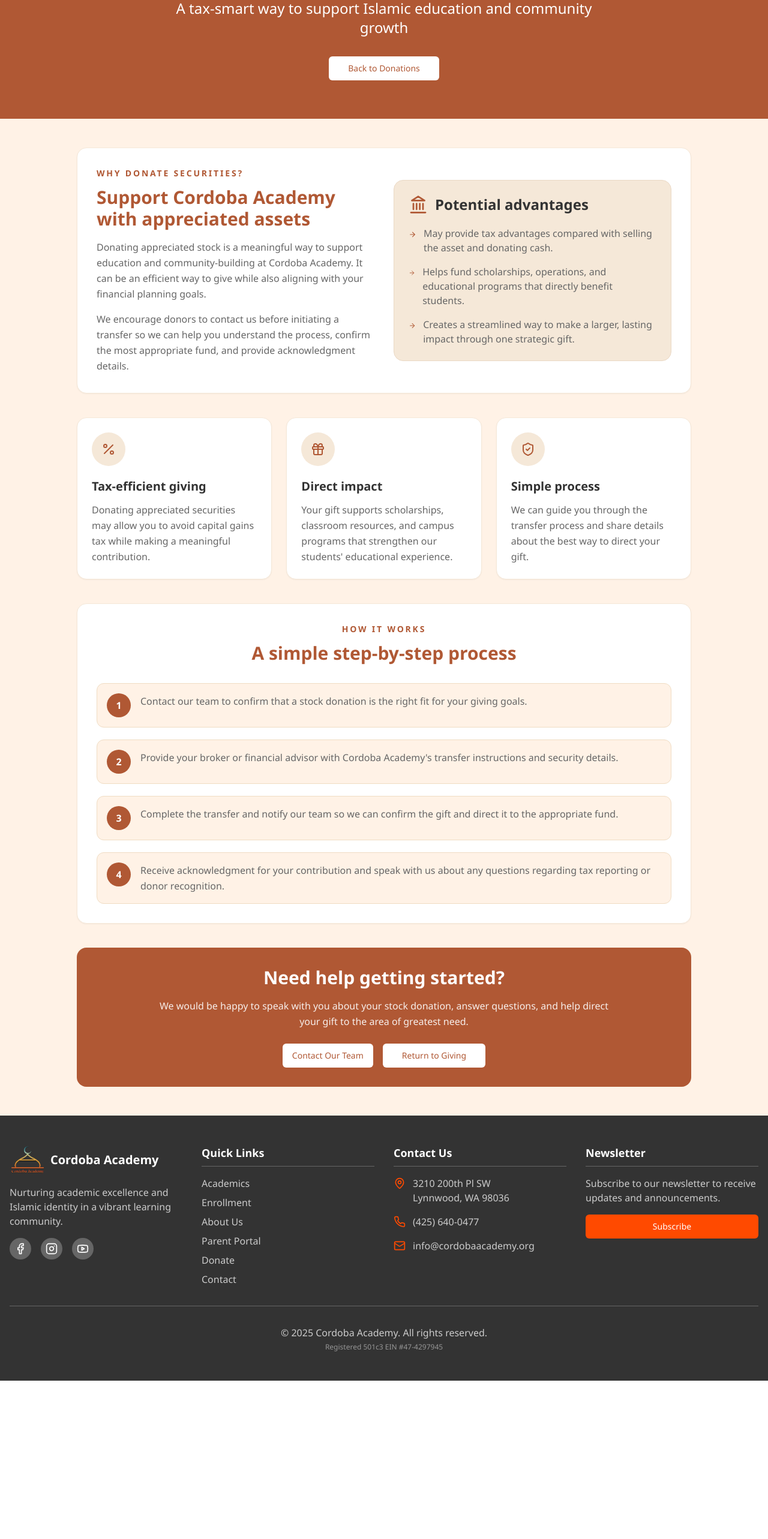
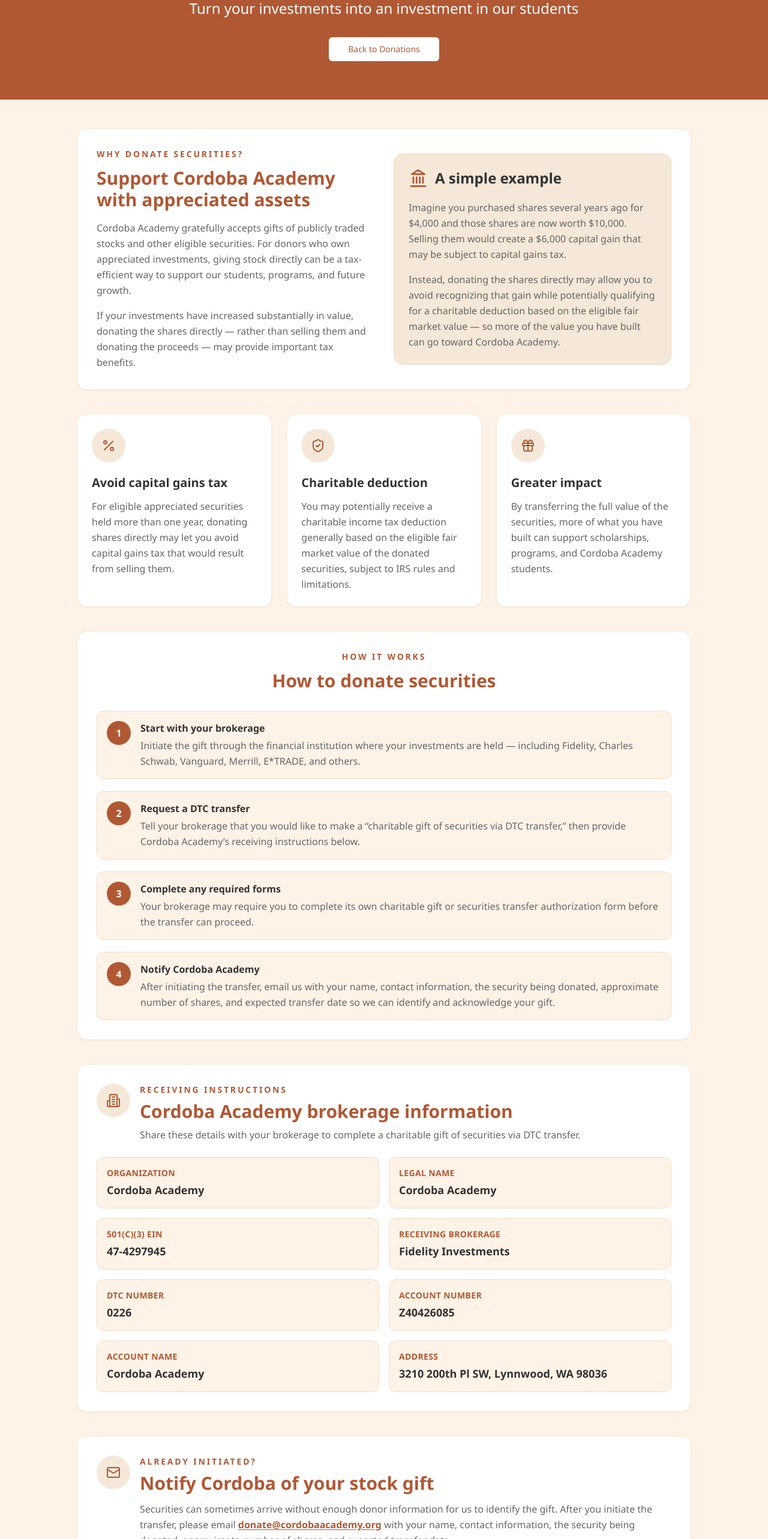
Before and after one commit to ca-seattle/cordoba-website, a Next.js app: page /donate/stock-gifts in a window 1280 px wide. Shown: the part 234-2800 px from the top of the page at 60% size. Before the commit the page ends 2536 px from the top, so only its background shows below. Built offline with nearby package versions, Linux system fonts and the light colour scheme.

Commit message:
Add stock donation brokerage details and unify Ways to Give styling.
Co-authored-by: Cursor <cursoragent@cursor.com>

```diff
--- a/app/donate/stock-gifts/page.tsx
+++ b/app/donate/stock-gifts/page.tsx
@@ -1,41 +1,79 @@
 import type { Metadata } from 'next';
 import Link from 'next/link';
 import { Button } from '@/components/ui/button';
-import { ArrowRight, Gift, Landmark, Percent, ShieldCheck } from 'lucide-react';
+import {
+  ArrowRight,
+  Building2,
+  Gift,
+  Landmark,
+  Mail,
+  Percent,
+  ShieldCheck,
+} from 'lucide-react';
 import PageHero from '@/components/page-hero';
 
 export const metadata: Metadata = {
   title: 'Stock Donations',
   description:
-    'Learn how donating appreciated stock can support Cordoba Academy while creating tax-efficient giving opportunities.',
+    'Donate appreciated stock to Cordoba Academy. View brokerage transfer instructions, DTC details, and tax-efficient giving guidance.',
 };
 
 const benefits = [
   {
-    title: 'Tax-efficient giving',
+    title: 'Avoid capital gains tax',
     description:
-      'Donating appreciated securities may allow you to avoid capital gains tax while making a meaningful contribution.',
+      'For eligible appreciated securities held more than one year, donating shares directly may let you avoid capital gains tax that would result from selling them.',
     icon: Percent,
   },
   {
-    title: 'Direct impact',
+    title: 'Charitable deduction',
     description:
-      "Your gift supports scholarships, classroom resources, and campus programs that strengthen our students' educational experience.",
+      'You may potentially receive a charitable income tax deduction generally based on the eligible fair market value of the donated securities, subject to IRS rules and limitations.',
+    icon: ShieldCheck,
+  },
+  {
+    title: 'Greater impact',
+    description:
+      'By transferring the full value of the securities, more of what you have built can support scholarships, programs, and Cordoba Academy students.',
     icon: Gift,
   },
+];
+
+const brokerageDetails = [
+  { label: 'Organization', value: 'Cordoba Academy' },
+  { label: 'Legal Name', value: 'Cordoba Academy' },
+  { label: '501(c)(3) EIN', value: '47-4297945' },
+  { label: 'Receiving Brokerage', value: 'Fidelity Investments' },
+  { label: 'DTC Number', value: '0226' },
+  { label: 'Account Number', value: 'Z40426085' },
+  { label: 'Account Name', value: 'Cordoba Academy' },
   {
-    title: 'Simple process',
-    description:
-      'We can guide you through the transfer process and share details about the best way to direct your gift.',
-    icon: ShieldCheck,
+    label: 'Address',
+    value: '3210 200th Pl SW, Lynnwood, WA 98036',
   },
 ];
 
 const steps = [
-  'Contact our team to confirm that a stock donation is the right fit for your giving goals.',
-  "Provide your broker or financial advisor with Cordoba Academy's transfer instructions and security details.",
-  'Complete the transfer and notify our team so we can confirm the gift and direct it to the appropriate fund.',
-  'Receive acknowledgment for your contribution and speak with us about any questions regarding tax reporting or donor recognition.',
+  {
+    title: 'Start with your brokerage',
+    description:
+      'Initiate the gift through the financial institution where your investments are held — including Fidelity, Charles Schwab, Vanguard, Merrill, E*TRADE, and others.',
+  },
+  {
+    title: 'Request a DTC transfer',
+    description:
+      'Tell your brokerage that you would like to make a “charitable gift of securities via DTC transfer,” then provide Cordoba Academy’s receiving instructions below.',
+  },
+  {
+    title: 'Complete any required forms',
+    description:
+      'Your brokerage may require you to complete its own charitable gift or securities transfer authorization form before the transfer can proceed.',
+  },
+  {
+    title: 'Notify Cordoba Academy',
+    description:
+      'After initiating the transfer, email us with your name, contact information, the security being donated, approximate number of shares, and expected transfer date so we can identify and acknowledge your gift.',
+  },
 ];
 
 export default function StockGiftsPage() {
@@ -43,7 +81,7 @@ export default function StockGiftsPage() {
     <div className="bg-brand-secondary">
       <PageHero
         title="Donate with Stocks"
-        subtitle="A tax-smart way to support Islamic education and community growth"
+        subtitle="Turn your investments into an investment in our students"
       >
         <div className="mt-8 flex justify-center">
           <Link href="/donate">
@@ -66,15 +104,16 @@ export default function StockGiftsPage() {
                   Support Cordoba Academy with appreciated assets
                 </h2>
                 <p className="text-brand-text-muted leading-relaxed mb-4">
-                  Donating appreciated stock is a meaningful way to support
-                  education and community-building at Cordoba Academy. It can be
-                  an efficient way to give while also aligning with your
-                  financial planning goals.
+                  Cordoba Academy gratefully accepts gifts of publicly traded
+                  stocks and other eligible securities. For donors who own
+                  appreciated investments, giving stock directly can be a
+                  tax-efficient way to support our students, programs, and
+                  future growth.
                 </p>
                 <p className="text-brand-text-muted leading-relaxed">
-                  We encourage donors to contact us before initiating a transfer
-                  so we can help you understand the process, confirm the most
-                  appropriate fund, and provide acknowledgment details.
+                  If your investments have increased substantially in value,
+                  donating the shares directly — rather than selling them and
+                  donating the proceeds — may provide important tax benefits.
                 </p>
               </div>
 
@@ -82,32 +121,22 @@ export default function StockGiftsPage() {
                 <div className="flex items-center gap-3 mb-5">
                   <Landmark className="h-8 w-8 text-brand-primary" />
                   <h3 className="text-2xl font-bold text-brand-text-dark">
-                    Potential advantages
+                    A simple example
                   </h3>
                 </div>
-                <ul className="space-y-4 text-brand-text-muted">
-                  <li className="flex gap-3 items-start">
-                    <ArrowRight className="h-5 w-5 text-brand-primary mt-1" />
-                    <span>
-                      May provide tax advantages compared with selling the asset
-                      and donating cash.
-                    </span>
-                  </li>
-                  <li className="flex gap-3 items-start">
-                    <ArrowRight className="h-5 w-5 text-brand-primary mt-1" />
-                    <span>
-                      Helps fund scholarships, operations, and educational
-                      programs that directly benefit students.
-                    </span>
-                  </li>
-                  <li className="flex gap-3 items-start">
-                    <ArrowRight className="h-5 w-5 text-brand-primary mt-1" />
-                    <span>
-                      Creates a streamlined way to make a larger, lasting impact
-                      through one strategic gift.
-                    </span>
-                  </li>
-                </ul>
+                <p className="text-brand-text-muted leading-relaxed mb-4">
+                  Imagine you purchased shares several years ago for $4,000 and
+                  those shares are now worth $10,000. Selling them would create
+                  a $6,000 capital gain that may be subject to capital gains
+                  tax.
+                </p>
+                <p className="text-brand-text-muted leading-relaxed">
+                  Instead, donating the shares directly may allow you to avoid
+                  recognizing that gain while potentially qualifying for a
+                  charitable deduction based on the eligible fair market value —
+                  so more of the value you have built can go toward Cordoba
+                  Academy.
+                </p>
               </div>
             </div>
           </section>
@@ -137,36 +166,126 @@ export default function StockGiftsPage() {
                 How it works
               </p>
               <h2 className="text-3xl font-bold text-brand-primary">
-                A simple step-by-step process
+                How to donate securities
               </h2>
             </div>
 
             <div className="space-y-5">
               {steps.map((step, index) => (
                 <div
-                  key={step}
+                  key={step.title}
                   className="flex gap-4 items-start rounded-xl bg-brand-secondary border border-[#f0dcc3] p-4"
                 >
                   <div className="flex-shrink-0 flex items-center justify-center w-10 h-10 rounded-full bg-brand-primary text-white font-bold">
                     {index + 1}
                   </div>
-                  <p className="text-brand-text-muted leading-relaxed">
-                    {step}
-                  </p>
+                  <div>
+                    <h3 className="font-bold text-brand-text-dark mb-1">
+                      {step.title}
+                    </h3>
+                    <p className="text-brand-text-muted leading-relaxed">
+                      {step.description}
+                    </p>
+                  </div>
                 </div>
               ))}
             </div>
           </section>
 
+          <section className="bg-white rounded-2xl p-6 md:p-8 border border-brand-accent shadow-sm">
+            <div className="flex items-start gap-4 mb-6">
+              <div className="bg-brand-accent rounded-full w-14 h-14 flex items-center justify-center flex-shrink-0">
+                <Building2 className="h-6 w-6 text-brand-primary" />
+              </div>
+              <div>
+                <p className="text-sm font-semibold uppercase tracking-[0.2em] text-brand-primary mb-2">
+                  Receiving instructions
+                </p>
+                <h2 className="text-3xl font-bold text-brand-primary mb-2">
+                  Cordoba Academy brokerage information
+                </h2>
+                <p className="text-brand-text-muted leading-relaxed">
+                  Share these details with your brokerage to complete a
+                  charitable gift of securities via DTC transfer.
+                </p>
+              </div>
+            </div>
+
+            <dl className="grid grid-cols-1 sm:grid-cols-2 gap-4">
+              {brokerageDetails.map(({ label, value }) => (
+                <div
+                  key={label}
+                  className="rounded-xl bg-brand-secondary border border-[#f0dcc3] p-4"
+                >
+                  <dt className="text-sm font-semibold uppercase tracking-wide text-brand-primary mb-1">
+                    {label}
+                  </dt>
+                  <dd className="text-lg font-semibold text-brand-text-dark break-words">
+                    {value}
+                  </dd>
+                </div>
+              ))}
+            </dl>
+          </section>
+
+          <section className="bg-white rounded-2xl p-6 md:p-8 border border-brand-accent shadow-sm">
+            <div className="flex items-start gap-4 mb-4">
+              <div className="bg-brand-accent rounded-full w-14 h-14 flex items-center justify-center flex-shrink-0">
+                <Mail className="h-6 w-6 text-brand-primary" />
+              </div>
+              <div>
+                <p className="text-sm font-semibold uppercase tracking-[0.2em] text-brand-primary mb-2">
+                  Already initiated?
+                </p>
+                <h2 className="text-3xl font-bold text-brand-primary mb-3">
+                  Notify Cordoba of your stock gift
+                </h2>
+                <p className="text-brand-text-muted leading-relaxed mb-4">
+                  Securities can sometimes arrive without enough donor
+                  information for us to identify the gift. After you initiate
+                  the transfer, please email{' '}
+                  <a
+                    href="mailto:donate@cordobaacademy.org?subject=Stock%20Gift%20Notification"
+                    className="text-brand-primary font-semibold underline underline-offset-2"
+                  >
+                    donate@cordobaacademy.org
+                  </a>{' '}
+                  with your name, contact information, the security being
+                  donated, approximate number of shares, and expected transfer
+                  date.
+                </p>
+                <ul className="space-y-2 text-brand-text-muted mb-6">
+                  <li className="flex gap-3 items-start">
+                    <ArrowRight className="h-5 w-5 text-brand-primary mt-0.5 flex-shrink-0" />
+                    <span>
+                      Please do not include your personal brokerage account
+                      number.
+                    </span>
+                  </li>
+                  <li className="flex gap-3 items-start">
+                    <ArrowRight className="h-5 w-5 text-brand-primary mt-0.5 flex-shrink-0" />
+                    <span>
+                      Once your gift is received and identified, we will provide
+                      an appropriate charitable contribution acknowledgment.
+                    </span>
+                  </li>
+                </ul>
+                <a href="mailto:donate@cordobaacademy.org?subject=Stock%20Gift%20Notification">
+                  <Button className="bg-brand-primary text-white hover:bg-brand-primary/90">
+                    Email Stock Gift Details
+                  </Button>
+                </a>
+              </div>
+            </div>
+          </section>
+
           <section className="bg-brand-primary rounded-2xl p-8 text-white">
             <div className="max-w-3xl mx-auto text-center">
-              <h2 className="text-3xl font-bold mb-4">
-                Need help getting started?
-              </h2>
+              <h2 className="text-3xl font-bold mb-4">Questions?</h2>
               <p className="text-white/90 mb-6 leading-relaxed">
-                We would be happy to speak with you about your stock donation,
-                answer questions, and help direct your gift to the area of
-                greatest need.
+                If you need help providing these receiving instructions to your
+                financial institution, or want to confirm that a stock donation
+                is the right fit for your giving goals, we are happy to help.
               </p>
               <div className="flex flex-col sm:flex-row gap-4 justify-center">
                 <Link href="/contact">
@@ -182,6 +301,14 @@ export default function StockGiftsPage() {
               </div>
             </div>
           </section>
+
+          <p className="text-sm text-brand-text-muted text-center leading-relaxed max-w-3xl mx-auto">
+            The information on this page is provided for general informational
+            purposes only and should not be considered tax, legal, or investment
+            advice. Tax treatment depends on individual circumstances and
+            applicable law. Please consult your tax, legal, or financial advisor
+            regarding your situation.
+          </p>
         </div>
       </div>
     </div>
```
Also changed, not shown: app/donate/page.tsx (+3 -16 lines).
